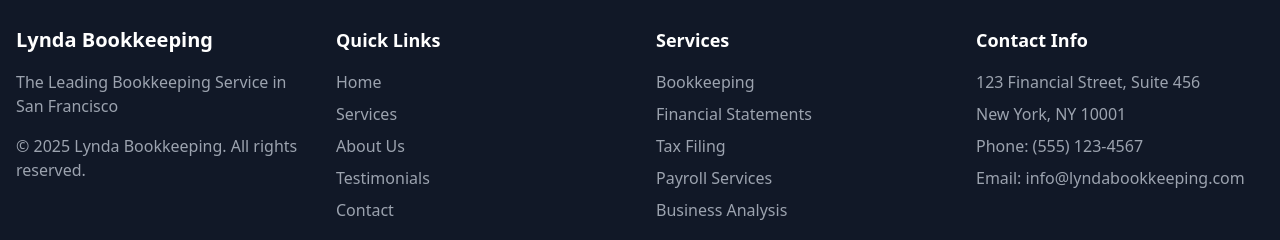
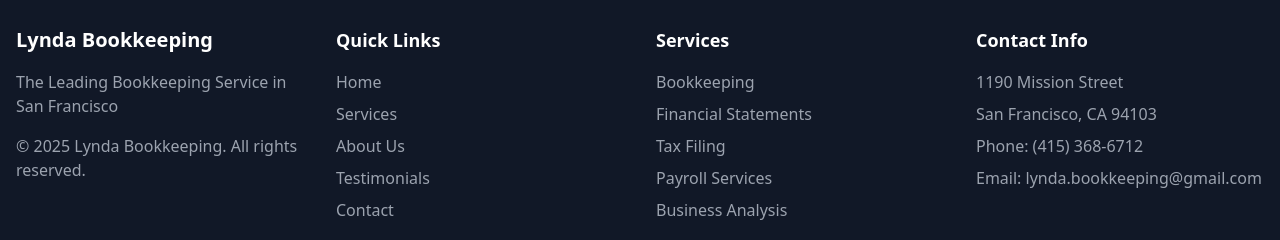
Before and after one commit to dz9systems/lynda-bookkeeping, a React (Vite) app: page / in a window 1280 px wide. Shown: the part 3190-3430 px from the top of the page. Built offline with nearby package versions, Linux system fonts and the light colour scheme.

Commit message:
Update Footer.tsx

```diff
--- a/src/components/Footer.tsx
+++ b/src/components/Footer.tsx
@@ -76,10 +76,10 @@ export const Footer = () => {
           <div>
             <h4 className="text-lg font-semibold mb-4">Contact Info</h4>
             <address className="not-italic text-gray-400">
-              <p className="mb-2">123 Financial Street, Suite 456</p>
-              <p className="mb-2">New York, NY 10001</p>
-              <p className="mb-2">Phone: (555) 123-4567</p>
-              <p>Email: info@lyndabookkeeping.com</p>
+              <p className="mb-2">1190 Mission Street</p>
+              <p className="mb-2">San Francisco, CA 94103</p>
+              <p className="mb-2">Phone: (415) 368-6712</p>
+              <p>Email: lynda.bookkeeping@gmail.com</p>
             </address>
           </div>
         </div>
```
